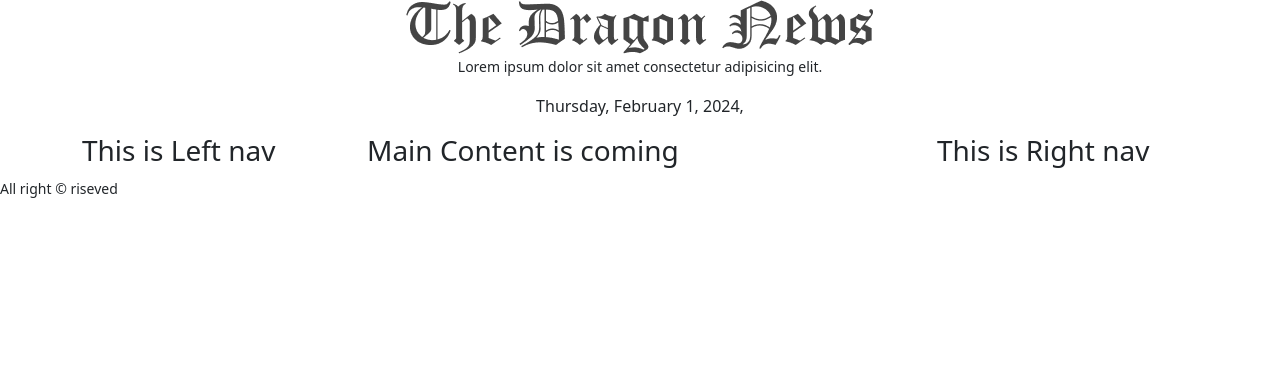
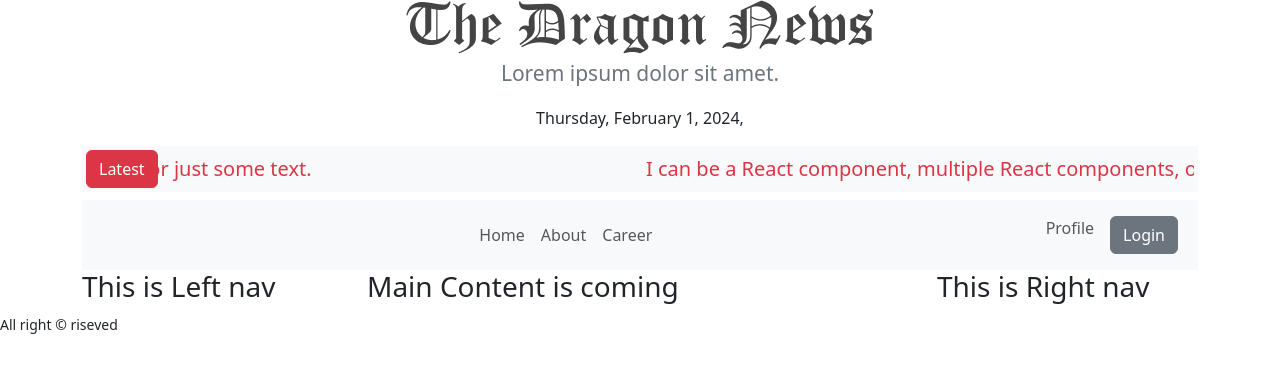
Before and after one commit to faridul22/the-dragon-news-recap-client, a React (Vite) app: page / in a window 1280 px wide. Shown: the top 372 px of the page. Built offline with nearby package versions, Linux system fonts and the light colour scheme.

Commit message:
marque and navbar added

```diff
--- a/package.json
+++ b/package.json
@@ -18,6 +18,7 @@
     "react": "^18.2.0",
     "react-bootstrap": "^2.10.0",
     "react-dom": "^18.2.0",
+    "react-fast-marquee": "^1.6.3",
     "react-router-dom": "^6.21.3",
     "sort-by": "^1.2.0"
   },
--- a/src/pages/Home/Shared/Header/Header.jsx
+++ b/src/pages/Home/Shared/Header/Header.jsx
@@ -1,15 +1,43 @@
+import { Button, Container, Nav, Navbar } from 'react-bootstrap';
 import logo from '../../../../assets/logo.png'
 import moment from 'moment';
+import Marquee from "react-fast-marquee";
 
 const Header = () => {
     return (
-        <div>
+        <Container>
             <div className="text-center">
                 <img src={logo} alt="" />
-                <p><small>Lorem ipsum dolor sit amet consectetur adipisicing elit.</small></p>
+                <p className='text-secondary fs-4'><small>Lorem ipsum dolor sit amet.</small></p>
                 <p>{moment().format("dddd, MMMM D, YYYY,")}</p>
             </div>
-        </div>
+            <div className='p-1 mb-2 bg-body-tertiary d-flex'>
+                <Button variant="danger">Latest</Button>
+                <Marquee className='fs-5 text-danger' speed={100}>
+                    I can be a React component, multiple React components, or just some text.
+                </Marquee>
+            </div>
+            <Navbar collapseOnSelect expand="lg" className="bg-body-tertiary">
+                <Container>
+                    <Navbar.Toggle aria-controls="responsive-navbar-nav" />
+                    <Navbar.Collapse id="responsive-navbar-nav">
+                        <Nav className="mx-auto">
+                            <Nav.Link href="#features">Home</Nav.Link>
+                            <Nav.Link href="#pricing">About</Nav.Link>
+                            <Nav.Link href="#pricing">Career</Nav.Link>
+                        </Nav>
+                        <Nav>
+                            <Nav.Link href="#deets">
+                                Profile
+                            </Nav.Link>
+                            <Nav.Link eventKey={2} href="#memes">
+                                <Button variant='secondary'>Login</Button>
+                            </Nav.Link>
+                        </Nav>
+                    </Navbar.Collapse>
+                </Container>
+            </Navbar>
+        </Container>
     );
 };
 
```
Also changed, not shown: 1 other file (tests, documents, lock files or other folders).
